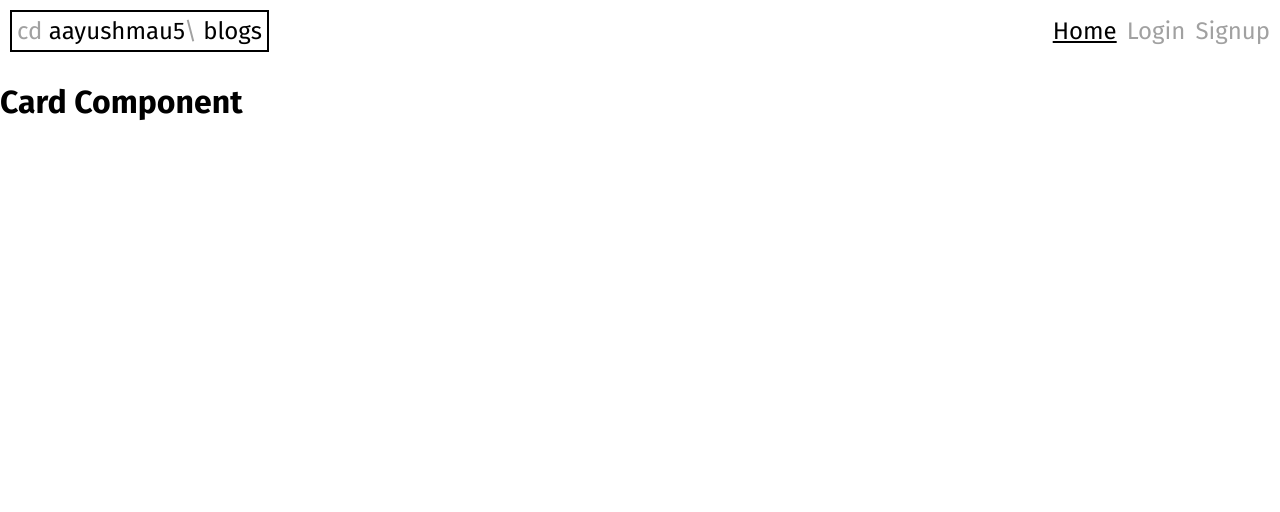
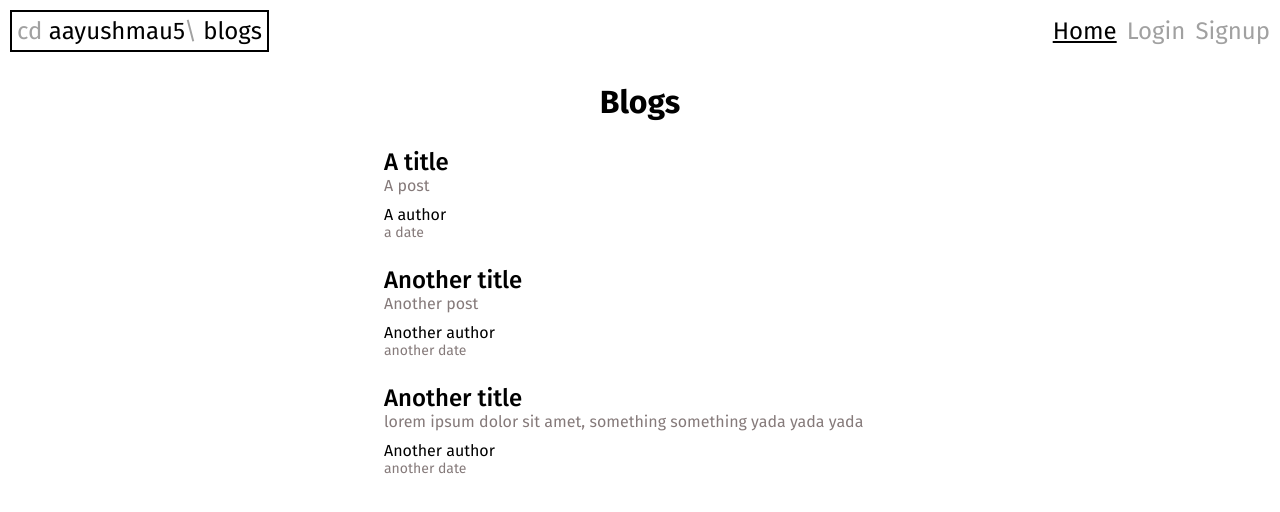
Before and after one commit to aayushmau5/blog-frontend, a React (Create React App) app: page / in a window 1280 px wide. Shown: the top 512 px of the page. Built offline with nearby package versions, Linux system fonts and the light colour scheme.

Commit message:
Customize Card Component

```diff
--- a/src/App.js
+++ b/src/App.js
@@ -1,7 +1,7 @@
 import "./App.css";
 import { BrowserRouter, Switch, Route } from "react-router-dom";
 
-import Card from "./Components/Card/Card";
+import Blogs from "./Components/Blogs/Blogs";
 import Login from "./Components/Login/Login";
 import Signup from "./Components/Signup/Signup";
 import invalidRoute from "./Components/Invalid/InvalidRoute";
@@ -13,7 +13,7 @@ function App() {
       <div className="App">
         <Nav />
         <Switch>
-          <Route exact path="/" render={(props) => <Card {...props} />} />
+          <Route exact path="/" render={(props) => <Blogs {...props} />} />
           <Route exact path="/login" render={(props) => <Login {...props} />} />
           <Route
             exact
--- /dev/null
+++ b/src/Components/Blogs/Blogs.css
@@ -0,0 +1,7 @@
+.blogs-home {
+  display: flex;
+  justify-content: center;
+  align-items: center;
+  width: 100%;
+  flex-direction: column;
+}
--- /dev/null
+++ b/src/Components/Blogs/Blogs.js
@@ -0,0 +1,40 @@
+import Card from "../Card/Card";
+import "./Blogs.css";
+
+function Blogs() {
+  const blogs = [
+    {
+      id: 1,
+      title: "A title",
+      post: "A post",
+      author: "A author",
+      createdAt: "a date",
+    },
+    {
+      id: 2,
+      title: "Another title",
+      post: "Another post",
+      author: "Another author",
+      createdAt: "another date",
+    },
+    {
+      id: 3,
+      title: "Another title",
+      post: "lorem ipsum dolor sit amet, something something yada yada yada",
+      author: "Another author",
+      createdAt: "another date",
+    },
+  ];
+  return (
+    <>
+      <div className="blogs-home">
+        <h1>Blogs</h1>
+        {blogs.map((blog) => (
+          <Card key={blog.id} blogData={blog} />
+        ))}
+      </div>
+    </>
+  );
+}
+
+export default Blogs;
--- a/src/Components/Card/Card.css
+++ b/src/Components/Card/Card.css
@@ -0,0 +1,45 @@
+.card {
+  margin-bottom: 15px;
+  display: flex;
+  flex-direction: column;
+  min-width: 40%;
+  padding: 5px 10px;
+}
+
+.card:hover {
+  border-left: 2px solid rgb(200, 200, 200);
+}
+
+.blog-title {
+  font-size: 24px;
+  font-weight: 500;
+}
+
+.blog-title a {
+  text-decoration: none;
+  color: black;
+}
+
+.blog-post {
+  color: rgb(133, 122, 122);
+  margin-bottom: 10px;
+}
+
+.blog-author {
+  font-size: 16px;
+}
+
+.blog-date {
+  font-size: 14px;
+  color: rgb(133, 122, 122);
+}
+
+.blog-title a:hover {
+  text-decoration: underline;
+}
+
+@media (max-width: 900px) {
+  .card {
+    width: 80%;
+  }
+}
--- a/src/Components/Card/Card.js
+++ b/src/Components/Card/Card.js
@@ -1,7 +1,19 @@
-function Card() {
+import "./Card.css";
+import {Link} from 'react-router-dom';
+
+function Card({ blogData }) {
+  const doSomething = () => {
+    console.log(`Blog opened ${blogData.id}`);
+  };
+
   return (
     <>
-      <h1>Card Component</h1>
+      <div className="card" onClick={doSomething}>
+        <div className="blog-title"><Link to={`blog/${blogData.id}`}>{blogData.title}</Link></div>
+        <div className="blog-post">{blogData.post}</div>
+        <div className="blog-author">{blogData.author}</div>
+        <div className="blog-date">{blogData.createdAt}</div>
+      </div>
     </>
   );
 }
```
Also changed, not shown: 1 other file (tests, documents, lock files or other folders).
